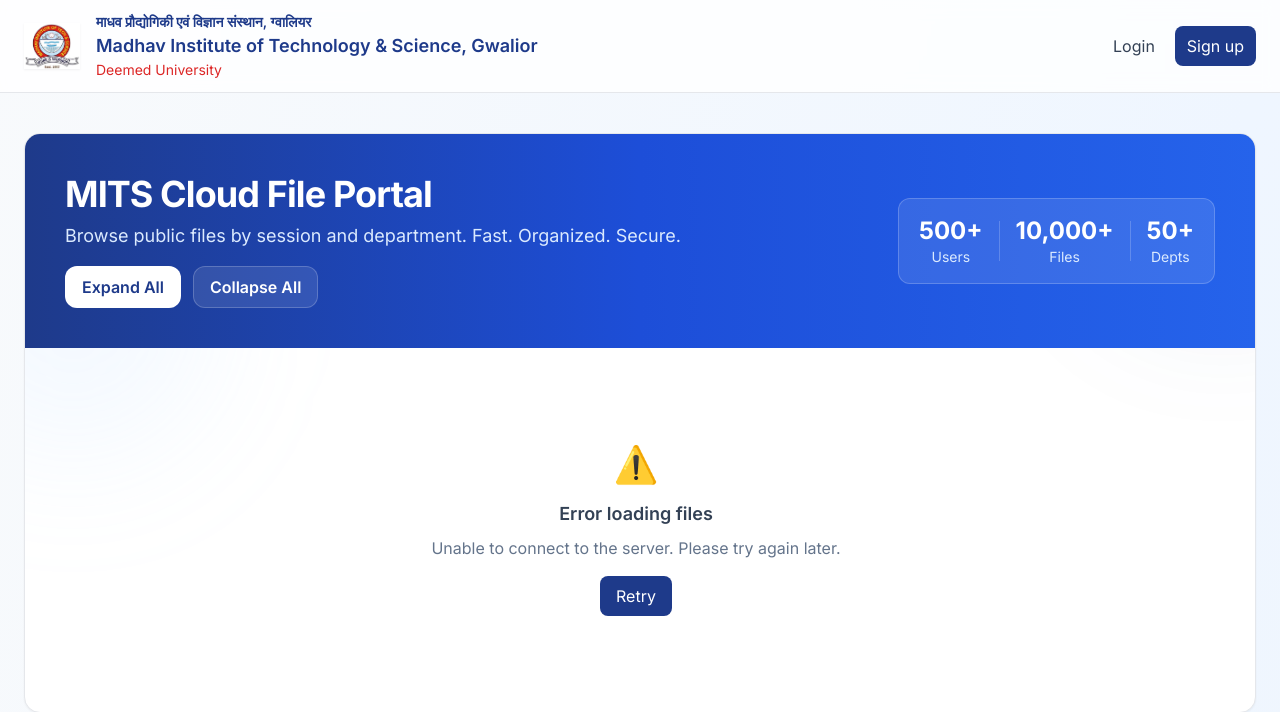
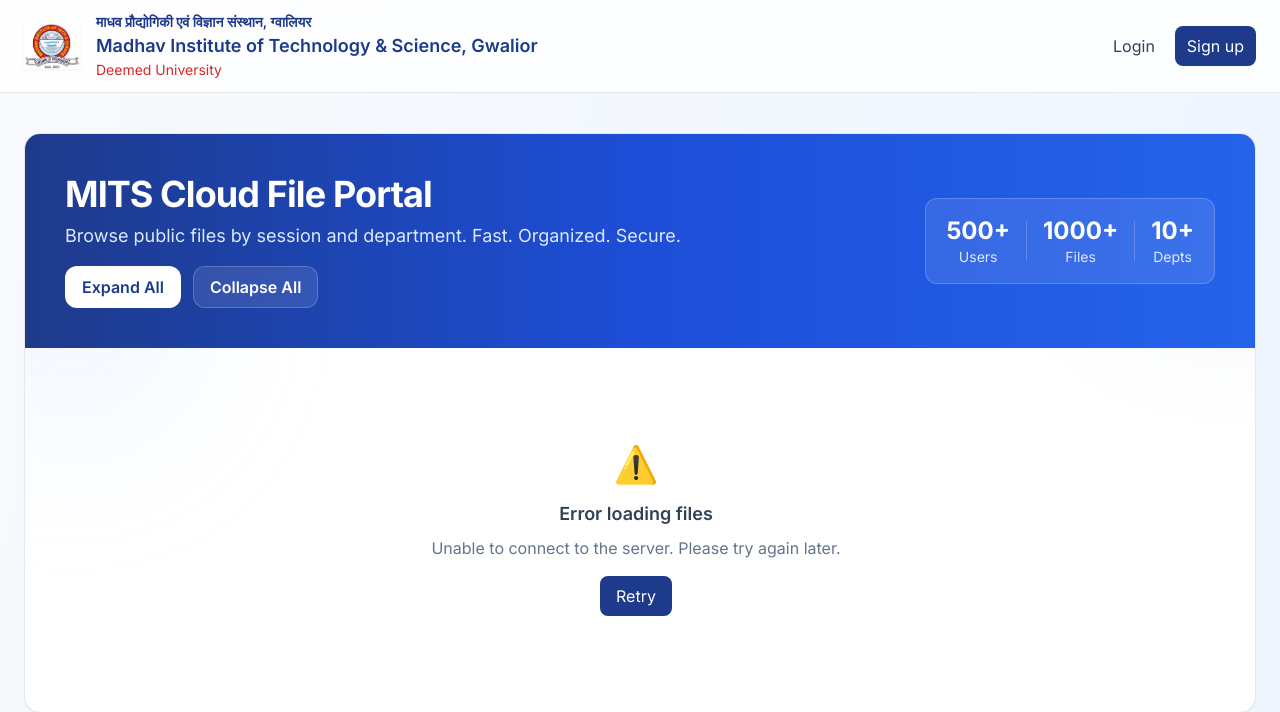
Before and after one commit to AyanAhmedKhan/MITS-Cloudy, a Django app: page / in a window 1280 px wide. Shown: the top 712 px of the page. Run offline with Django 4.2, Linux system fonts and the light colour scheme; data comes from the database, SQL or seed files in the repository; some libraries are stand-ins or nearby versions.

Commit message:
Update landing page statistics for accuracy
- Changed displayed total files from "10,000+" to "1000+".
- Updated total departments from "50+" to "10+" for more realistic representation.

```diff
--- a/templates/core/landing.html
+++ b/templates/core/landing.html
@@ -143,12 +143,12 @@
                   </div>
                   <div class="h-10 w-px bg-white/20"></div>
                   <div class="text-center">
-                    <div id="totalFiles" class="text-2xl font-bold">10,000+</div>
+                    <div id="totalFiles" class="text-2xl font-bold">1000+</div>
                     <div class="text-blue-100">Files</div>
                   </div>
                   <div class="h-10 w-px bg-white/20"></div>
                   <div class="text-center">
-                    <div id="totalDepartments" class="text-2xl font-bold">50+</div>
+                    <div id="totalDepartments" class="text-2xl font-bold">10+</div>
                     <div class="text-blue-100">Depts</div>
                   </div>
                 </div>
```
